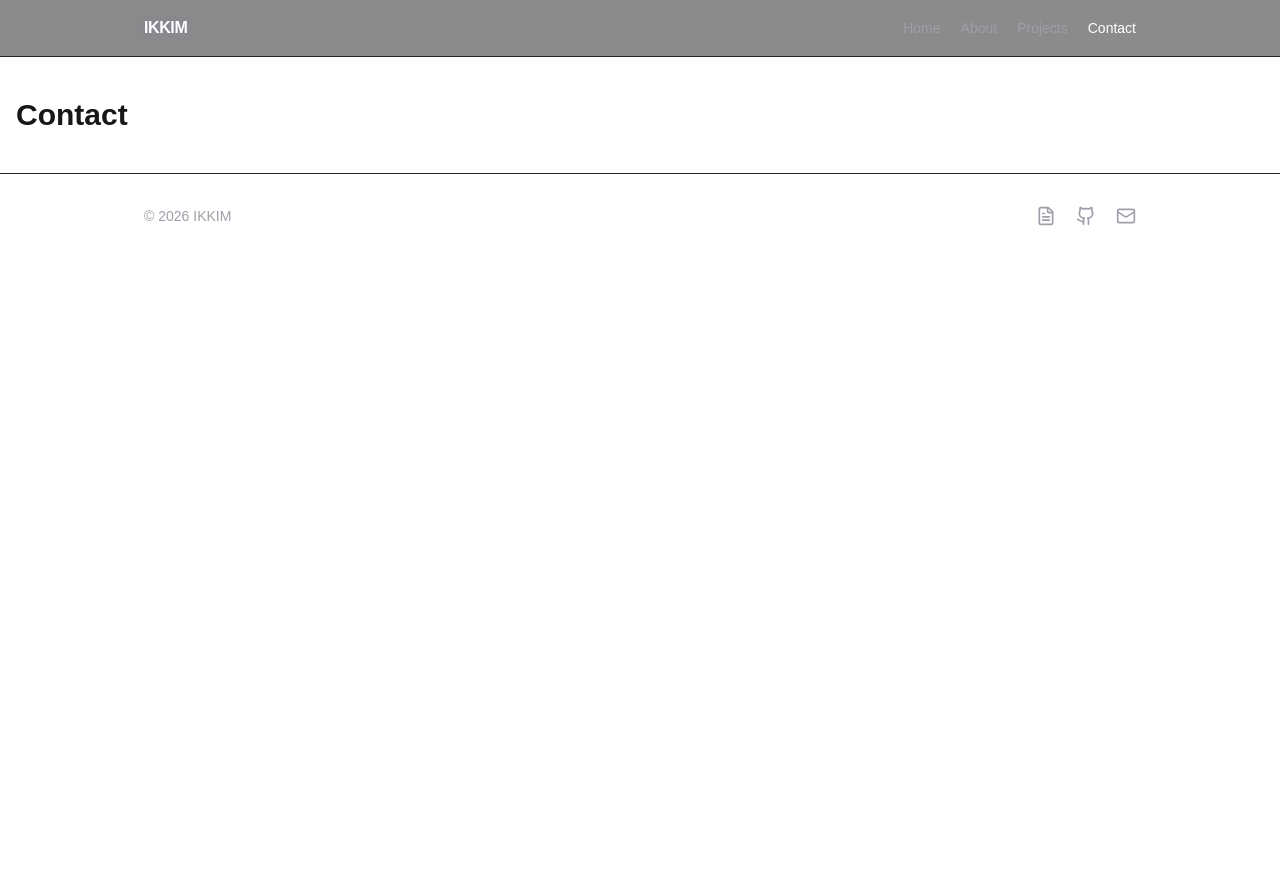
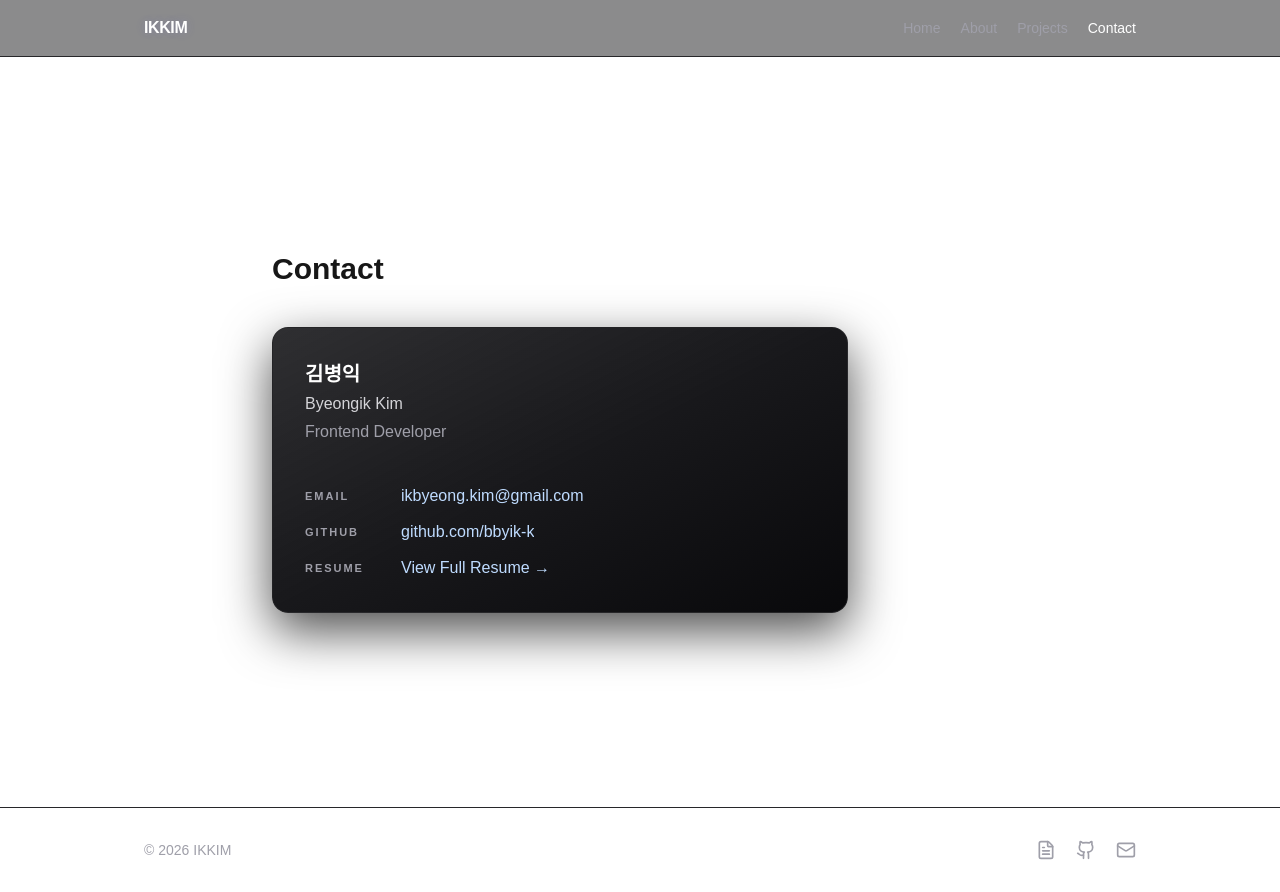
Before and after one commit to bbyik-k/portfolio-nextjs-2026, a Next.js app: page /contact in a window 1280 px wide. Before the commit the page ends 800 px from the top, so only its background shows below. Built offline with nearby package versions, Linux system fonts and the light colour scheme.

Commit message:
feat(contact): Contact 페이지 구성 및 레이아웃 디테일 정리

```diff
--- a/app/(pages)/about/page.tsx
+++ b/app/(pages)/about/page.tsx
@@ -17,7 +17,7 @@ export default function AboutPage() {
             href='https://bbyiktion.notion.site/resume'
             target='_blank'
             rel='noopener noreferrer'
-            className='inline-flex items-center rounded-md border border-sky-500/40 bg-sky-500/10 px-5 py-2 text-sm font-medium text-sky-300 transition hover:bg-sky-500/20 hover:border-sky-400'
+            className='inline-flex items-center rounded-md border border-blue-300/40 bg-blue-400/10 px-5 py-2 text-sm font-medium text-blue-200 transition hover:bg-blue-400/20 hover:border-blue-300/20'
           >
             View Full Resume →
           </a>
--- a/app/(pages)/contact/page.tsx
+++ b/app/(pages)/contact/page.tsx
@@ -1,3 +1,52 @@
+type ContactItem = {
+  label: string;
+  href: string;
+  text: string;
+};
+
+const CONTACT_ITEMS: ContactItem[] = [
+  {
+    label: 'Email',
+    href: 'mailto:ikbyeong.kim@gmail.com',
+    text: 'ikbyeong.kim@gmail.com',
+  },
+  {
+    label: 'GitHub',
+    href: 'https://github.com/bbyik-k',
+    text: 'github.com/bbyik-k',
+  },
+  {
+    label: 'Resume',
+    href: 'https://bbyiktion.notion.site/resume',
+    text: 'View Full Resume →',
+  },
+];
+
 export default function ContactPage() {
-  return <h1 className='text-3xl font-bold'>Contact</h1>;
+  return (
+    <main className='mx-auto max-w-3xl px-4 min-h-[calc(100vh-130px)] flex items-center'>
+      <section className='w-full space-y-10'>
+        <h1 className='text-3xl font-bold'>Contact</h1>
+
+        <div className='mr-40 mt-6 space-y-6 text-zinc-300 text-lg rounded-2xl border border-zinc-800/80 bg-linear-to-br from-zinc-900/90 via-zinc-900 to-zinc-950 shadow-[0_18px_50px_rgba(0,0,0,0.7)] px-6 py-7 sm:px-8 sm:py-8'>
+          <div className='space-y-1'>
+            <p className='text-xl font-semibold text-white'>김병익</p>
+            <p className='text-base text-zinc-300'>Byeongik Kim</p>
+            <p className='text-base text-zinc-400'>Frontend Developer</p>
+          </div>
+
+          <div className='pt-4 space-y-3'>
+            {CONTACT_ITEMS.map(({ label, href, text }) => (
+              <div key={label} className='flex items-center gap-4 text-base'>
+                <p className='w-20 text-[11px] font-semibold tracking-[0.18em] text-zinc-400'>{label.toUpperCase()}</p>
+                <a href={href} target='_blank' rel={href.startsWith('mailto:') ? undefined : 'noopener noreferrer'} className='truncate text-blue-200 hover:text-blue-300 transition-colors'>
+                  {text}
+                </a>
+              </div>
+            ))}
+          </div>
+        </div>
+      </section>
+    </main>
+  );
 }
--- a/app/components/Footer.tsx
+++ b/app/components/Footer.tsx
@@ -19,14 +19,7 @@ export default function Footer() {
         <span>© {year} IKKIM</span>
         <nav className='flex items-center gap-5'>
           {FOOTER_LINKS.map(({ href, label, icon: Icon }) => (
-            <a
-              key={label}
-              href={href}
-              target={href.startsWith('mailto:') ? undefined : '_blank'}
-              rel={href.startsWith('mailto:') ? undefined : 'noopener noreferrer'}
-              className={linkClass}
-              aria-label={label}
-            >
+            <a key={label} href={href} target='_blank' rel={href.startsWith('mailto:') ? undefined : 'noopener noreferrer'} className={linkClass} aria-label={label}>
               <Icon className={iconClass} />
             </a>
           ))}
```
